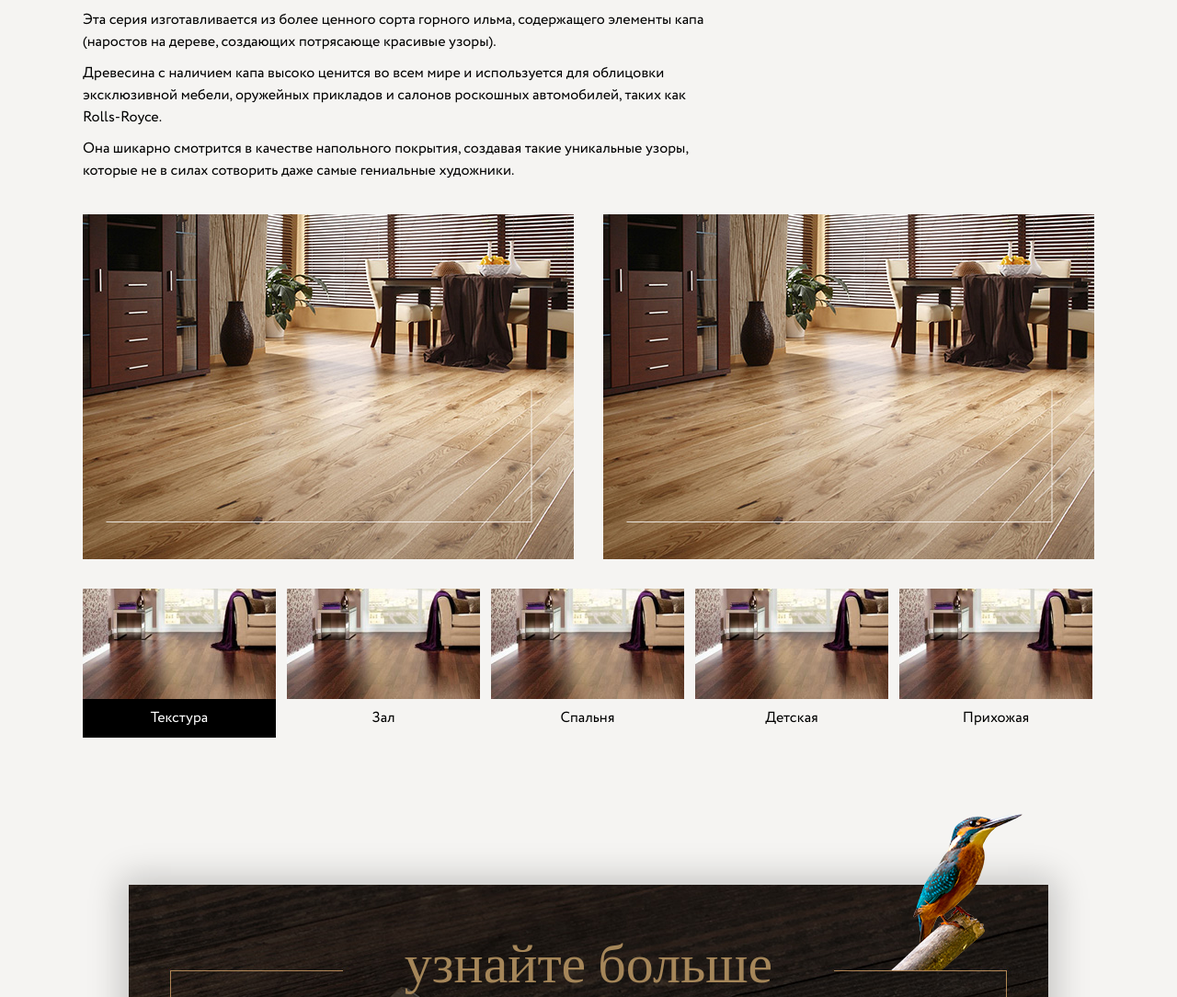
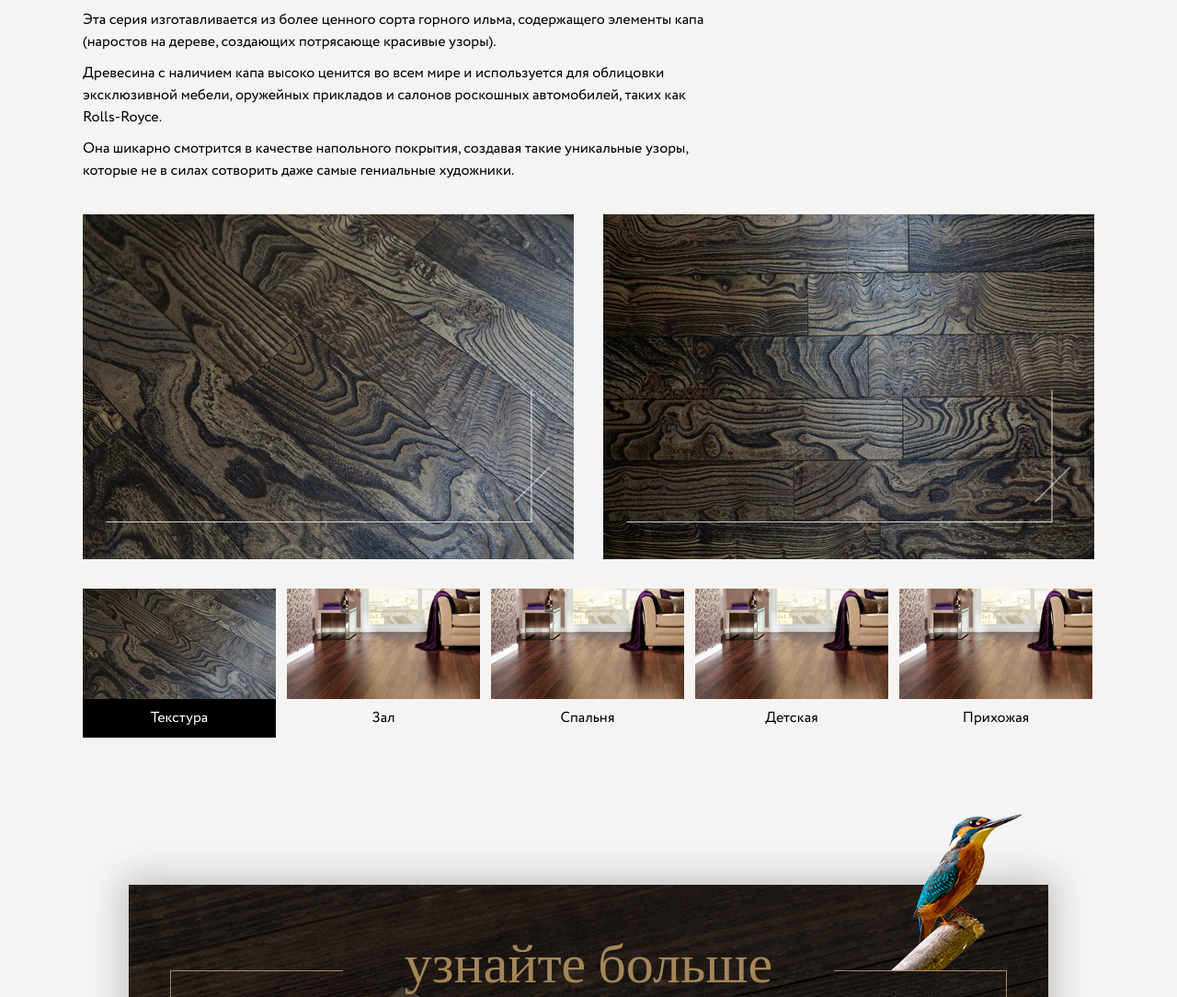
Before and after one commit to katalyzator/premiumwood, a Django app: page / in a window 1280 px wide. Shown: the part 5416-6500 px from the top of the page at 92% size. Run offline with Django 3.2, Linux system fonts and the light colour scheme.

Commit message:
exclusive images added

```diff
--- a/templates/index.html
+++ b/templates/index.html
@@ -581,15 +581,15 @@
                     <div class="tabs-block">
                         <div class="p_imperial" id="tab-6">
                             <div class="parquet_img">
-                                <a href="{% static 'images/imperial1.jpg' %}" class="item">
-                                    <img src="{% static 'images/imperial1.jpg' %}" alt="image">
+                                <a href="{% static 'images/exclusive.jpg' %}" class="item">
+                                    <img src="{% static 'images/sboku_exclusive.jpg' %}" alt="image">
                                     <img src="{% static 'images/image_pattern.png' %}" alt="image">
                                 </a>
                             </div>
 
                             <div class="parquet_img">
                                 <a href="{% static 'images/imperial1.jpg' %}" class="item">
-                                    <img src="{% static 'images/imperial1.jpg' %}" alt="image">
+                                    <img src="{% static 'images/sverhu_exclusive.jpg' %}" alt="image">
                                     <img src="{% static 'images/image_pattern.png' %}" alt="image">
                                 </a>
                             </div>
@@ -714,7 +714,7 @@
                         <li>
                             <a href="#tab-6">
                                 <div class="min_block">
-                                    <img src="{% static 'images/imperial_min.jpg' %}" alt="image">
+                                    <img src="{% static 'images/exclusive_min.jpg' %}" alt="image">
                                 </div>
 
                                 <p>Текстура</p>
```
Also changed, not shown: templates/assets/static_files/images/exclusive_min.jpg (added), templates/assets/static_files/images/sboku_exclusive.jpg (added), templates/assets/static_files/images/sverhu_exclusive.jpg (added).
